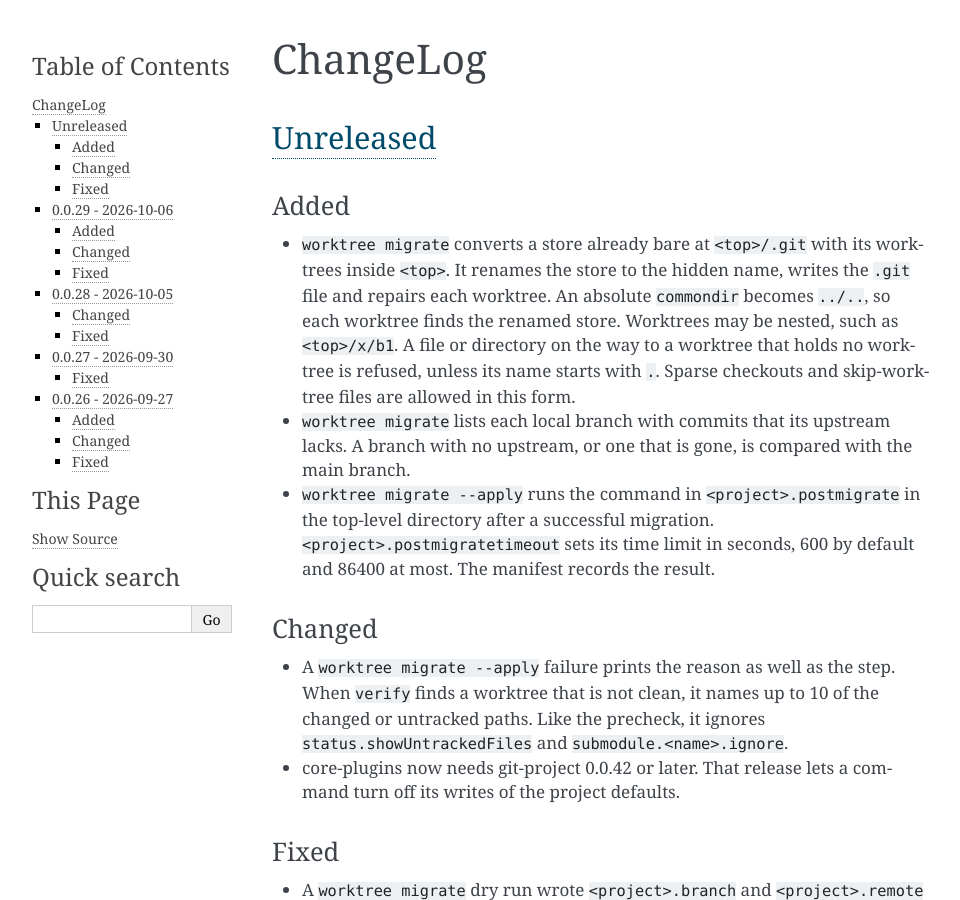
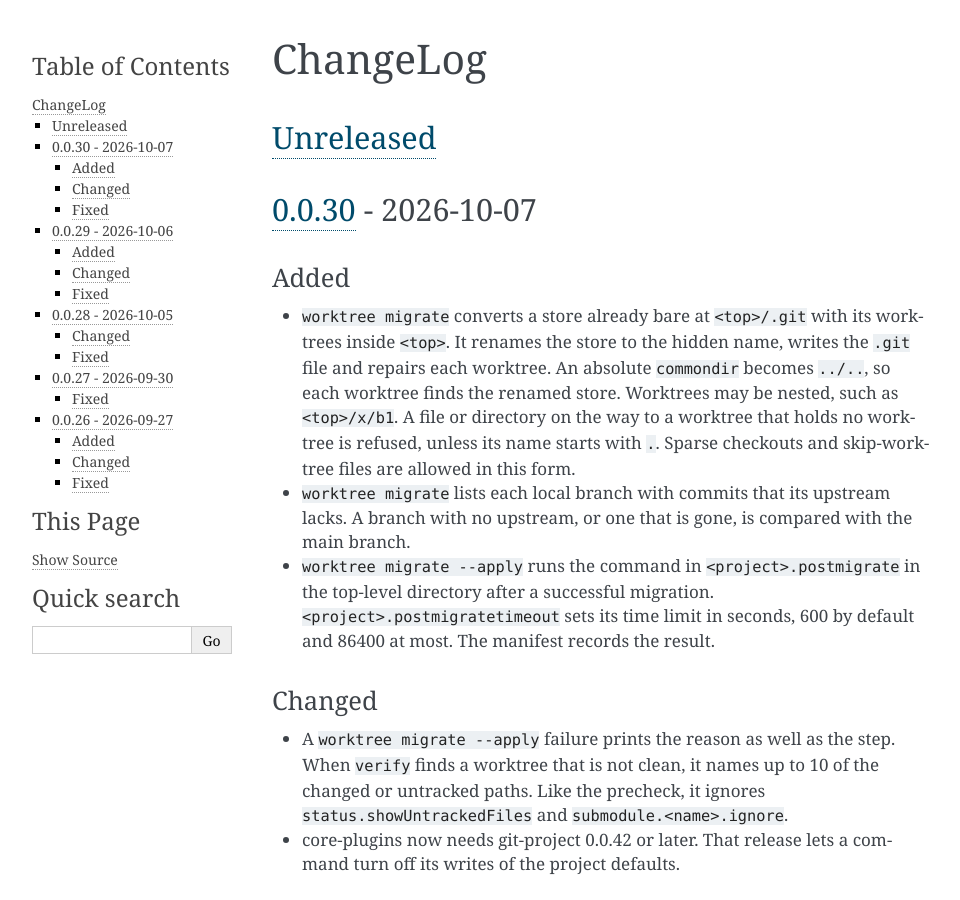
Before and after one commit to greened/git-project-core-plugins, a Sphinx documentation site: the page built from docs/changelog.rst, in a window 1280 px wide and 900 px high. Shown: the whole window, without its empty margins (148-1108 px from the left). Built offline with Sphinx 7.4.7, drawn with Linux system fonts in a browser that asks for light colours.

Commit message:
changelog: date the 0.0.30 section
Put a 0.0.30 heading over the Unreleased entries for the v0.0.30 tag.

```diff
--- a/docs/changelog.rst
+++ b/docs/changelog.rst
@@ -30,6 +30,9 @@ ChangeLog
 =========
 `Unreleased`_
 -------------
+
+`0.0.30`_ - 2026-10-07
+----------------------
 Added
 .....
 - ``worktree migrate`` converts a store already bare at ``<top>/.git``
@@ -200,7 +203,8 @@ Fixed
   404. Issues named ``unknown/greened``, a leftover from hatch's project
   template, and Documentation misspelled the package name.
 
-.. _Unreleased: https://github.com/greened/git-project-core-plugins/compare/v0.0.29...HEAD
+.. _Unreleased: https://github.com/greened/git-project-core-plugins/compare/v0.0.30...HEAD
+.. _0.0.30: https://github.com/greened/git-project-core-plugins/compare/v0.0.29...v0.0.30
 .. _0.0.29: https://github.com/greened/git-project-core-plugins/compare/v0.0.28...v0.0.29
 .. _0.0.28: https://github.com/greened/git-project-core-plugins/compare/v0.0.27...v0.0.28
 .. _0.0.27: https://github.com/greened/git-project-core-plugins/compare/v0.0.26...v0.0.27
```
